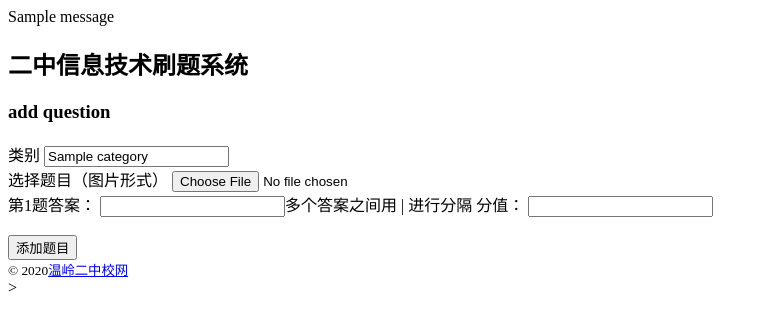
After one commit to linjianing/questionBank, a Flask app: template questionBank/templates/question_modified_pages/question_add.html in a window 1280 px wide. The commit adds this page. Shown: the top 331 px of the page, without its empty margins (0-768 px from the left). Run offline with Flask 2, Linux system fonts and the light colour scheme; the template is opened without the code that fills it: most values are stand-ins (such as "Sample title", 1, 10 or a date in 2020); one stand-in notice (Sample message) is shown.

Commit message:
add some question modified page

```diff
--- a/questionBank/commands.py
+++ b/questionBank/commands.py
@@ -8,8 +8,8 @@ from questionBank.models import Teacher
 @app.cli.command()
 @click.option('--teacher_name', prompt=True, help='The username used to login.')
 @click.option('--password', prompt=True, hide_input=True, confirmation_prompt=True, help='The password used to login.')
-@click.option('--subject', prompt=True, confirmation_prompt=True, help='The subject to teach.')
-@click.option('--classes', prompt=True, confirmation_prompt=True, help='Classes to teach.')
+@click.option('--subject', prompt=True, help='The subject to teach.')
+@click.option('--classes', prompt=True, help='Classes to teach.')
 def add_teacher(teacher_name, password, subject=None, classes=None):
     """Create user."""
     db.create_all()
--- a/questionBank/commons.py
+++ b/questionBank/commons.py
@@ -1,6 +1,21 @@
 """this file used for some common variables"""
-
+from enum import Enum
 
 grades = ("高{}".format(grade+1) for grade in range(3))
 classnums = ("{}班".format(classnum+1) for classnum in range(16))
-subject_lists = ("语文", "数学", "外语", "物理", "化学", "生物", "政治", "历史", "地理", "技术 ")
+subject_lists = ("语文", "数学", "外语", "物理", "化学", "生物", "政治", "历史", "地理", "信息技术", "通用技术")
+information_technology_question_category = ["01信息与信息技术专题", "02网页邮件专题", "03多媒体概念专题", "04二进制编码专题",
+                                            "05容量计算专题", "06人工智能专题", "07Access专题", "08Photoshop专题",
+                                            "09Flash专题", "10Word&OCR专题", "11GoldWave专题", "12流程图专题", "13公式函数专题",
+                                            "14数论专题", "15文本分析专题", "16去重专题", "17数组应用专题", "18可能不可能专题", "19排序专题",
+                                            "20对分专题", "21vb数据库", "22其他", "23Excel填空", "24flash填空", "25VB填空_学考"]
+
+subject_category_dict = {"信息技术": information_technology_question_category}   # used for store the subject categories
+# question_types = ["choose", "blanks"]
+
+
+class QuestionTypes(Enum):
+    """corresponding to attribute (question_type) of question model"""
+
+    选择题 = "choose"
+    填空题 = "blanks"
--- /dev/null
+++ b/questionBank/templates/question_modified_pages/question_add.html
@@ -0,0 +1,22 @@
+{% extends 'base.html' %}
+
+{% block content %}
+<h3>add question</h3>
+<form action="{{ url_for('add_question', question_num=question_num, question_type=question_type) }}" method="post" enctype="multipart/form-data">
+
+    <label for="category">类别</label>
+    <input id="category" type="text" name="category" value="{{ category }}"><br>
+<!--    <input id="question_num" type="number" name="question_num" value="{{ question_num }}" disabled>><br>-->
+    <label for="question">选择题目（图片形式）</label>
+    <input id="question" type="file" name="file" accept=".jpg,.png"/><br>
+    {% for num in range(question_num) %}
+        {{ "第%d题答案："|format(num+1) }}
+        <input id="question_answer" type="text" name="{{ 'question_answer_%d'|format(num+1) }}">多个答案之间用 | 进行分隔
+        分值：
+        <input id="question_grade" type="number" name="{{ 'question_grade_%d'|format(num+1) }}"><br>
+    {% endfor %}
+    <br>
+
+    <input class="btn" type="submit" name="submit" value="添加题目">
+</form>
+{% endblock %}
--- a/questionBank/templates/student_register.html
+++ b/questionBank/templates/student_register.html
@@ -11,14 +11,14 @@
     <input type="text" name="grade" list="gradeslist" placeholder="请选择年级"><br><br>
     <datalist id="gradeslist">
         {% for grade in grades %}
-        <option>{{ grade }}</option>
+            <option>{{ grade }}</option>
         {% endfor %}
     </datalist>
     班级<br>
     <input type="text" mame="class_num" list="classnumslist" placeholder="请选择班级"><br><br>
     <datalist id="classnumslist">
         {% for classnum in classnums %}
-        <option>{{ classnum }}</option>
+            <option>{{ classnum }}</option>
         {% endfor %}
     </datalist>
     密码<br>
--- a/questionBank/templates/teacher_index.html
+++ b/questionBank/templates/teacher_index.html
@@ -1,4 +1,7 @@
 {% extends 'base.html' %}
+
 {% block content %}
-    <h1>success</h1>
+
+<a href="{{ url_for('add_question_pre') }}"><btn>增加题目</btn></a>
+
 {% endblock %}
--- a/questionBank/templates/teacher_login.html
+++ b/questionBank/templates/teacher_login.html
@@ -4,7 +4,7 @@
 <h3>Login</h3>
 <form method="post">
     姓名<br>
-    <input type="text" name="teacher_num" required><br><br>
+    <input type="text" name="teacher_name" required><br><br>
     密码<br>
     <input type="password" name="password" required><br><br>
     <input class="btn" type="submit" name="submit" value="登陆">
--- a/questionBank/views.py
+++ b/questionBank/views.py
@@ -1,11 +1,14 @@
-from flask import request, url_for, flash, render_template
+import os
+import time
+
+from flask import request, url_for, flash, render_template, make_response
 from flask_login import current_user, login_required, login_user, logout_user
-from werkzeug.utils import redirect
+from werkzeug.utils import redirect, secure_filename
 from werkzeug.security import generate_password_hash
 
 from questionBank import app, db
-from questionBank.models import User, Teacher
-from questionBank.commons import grades, classnums, subject_lists
+from questionBank.models import User, Teacher, Question
+from questionBank.commons import grades, classnums, subject_lists, subject_category_dict, QuestionTypes
 
 
 @app.route('/studentRegister', methods=['GET', 'POST'])
@@ -76,15 +79,72 @@ def teacher_login():
         password = request.form.get('password')
         login_teacher = Teacher.query.filter_by(teacher_name=teacher_name).first()
         if login_teacher != None and login_teacher.validate_password(password):
-            return redirect('teacher_index.html')
+            resp = make_response(render_template('teacher_index.html'))
+            subject = login_teacher.subject
+            resp.set_cookie('subject', subject)
+            return resp
         else:
-            flash('password error or not registered ~')
+            flash("{}'s {} password error or not registered ~".format(teacher_name, password))
             return render_template('teacher_login.html')
 
 
-@app.route('/teacher_register', methods=['GET', 'POST'])
-def teacher_register():
-    if request.method == 'GET':
-        return  render_template('teacher_register.html', grades=grades, classnums=classnums,
-                                subject_lists=subject_lists)
+# @app.route('/teacher_register', methods=['GET', 'POST'])
+# def teacher_register():
+#     if request.method == 'GET':
+#         return  render_template('teacher_register.html', grades=grades, classnums=classnums,
+#                                 subject_lists=subject_lists)
+#     else:
+
+
+@app.route('/add_question_pre', methods=['GET', 'POST'])
+def add_question_pre():
+    """
+    题目类型和数量选择
+    :return:
+    """
+    if request.method == "GET":
+        subject = request.cookies.get("subject")
+        subject_category = subject_category_dict[subject]
+        return render_template('question_modified_pages/question_add_pre.html', subject=subject,
+                               subject_category=subject_category, question_types=QuestionTypes)
     else:
+        category = request.form.get('category')
+        question_type = request.form.get('question_type')
+        question_num = int(request.form.get('question_num'))
+        return render_template('question_modified_pages/question_add.html', category=category,
+                               question_type=question_type, question_num=question_num)
+
+
+@app.route('/add_question/<question_num>/<question_type>', methods=['GET', 'POST'])
+def add_question(question_num, question_type):
+    """
+    新增题目
+    :return:
+    """
+    if request.method == 'POST':
+        category = request.form.get('category')
+        question = request.files['file']
+        base_path = os.path.abspath(os.path.dirname(__file__))
+        path = os.path.join(base_path, 'static', app.config['UPLOAD_FOLDER'], category)
+        if not os.path.exists(path):
+            os.mkdir(path)
+        file_name = secure_filename(time.strftime("%Y-%m-%d-%H:%M:%S", time.localtime()))
+        question.save(os.path.join(path, file_name))
+        subject = request.cookies.get('subject')
+        question = "{}.{}".format(category, file_name)
+        # question_num = int(request.form.get('question_num'))
+        answer = {}
+        grade = {}
+        for i in range(int(question_num)):
+            answer['第{}题'.format(i + 1)] = request.form.get('question_answer_%d'.format(i + 1))
+            grade['第{}题'.format(i + 1)] = request.form.get('question_grade_%d'.format(i + 1))
+        question = Question(
+            belong_subject=subject, category=category, question_type=question_type,
+            question=question, answer=answer, grade=grade
+        )
+        db.session.add(question)
+        db.session.commit()
+        flash('question created~')
+        return render_template('teacher_index.html')
+    else:
+        pass
```
Also changed, not shown: questionBank/__init__.py (+7 -1 lines), questionBank/forms.py (added, +7 -0 lines), questionBank/models.py (+13 -0 lines), questionBank/templates/question_modified_pages/question_add_pre.html (added, +25 -0 lines), questionBank/data.db, 7 other files.
